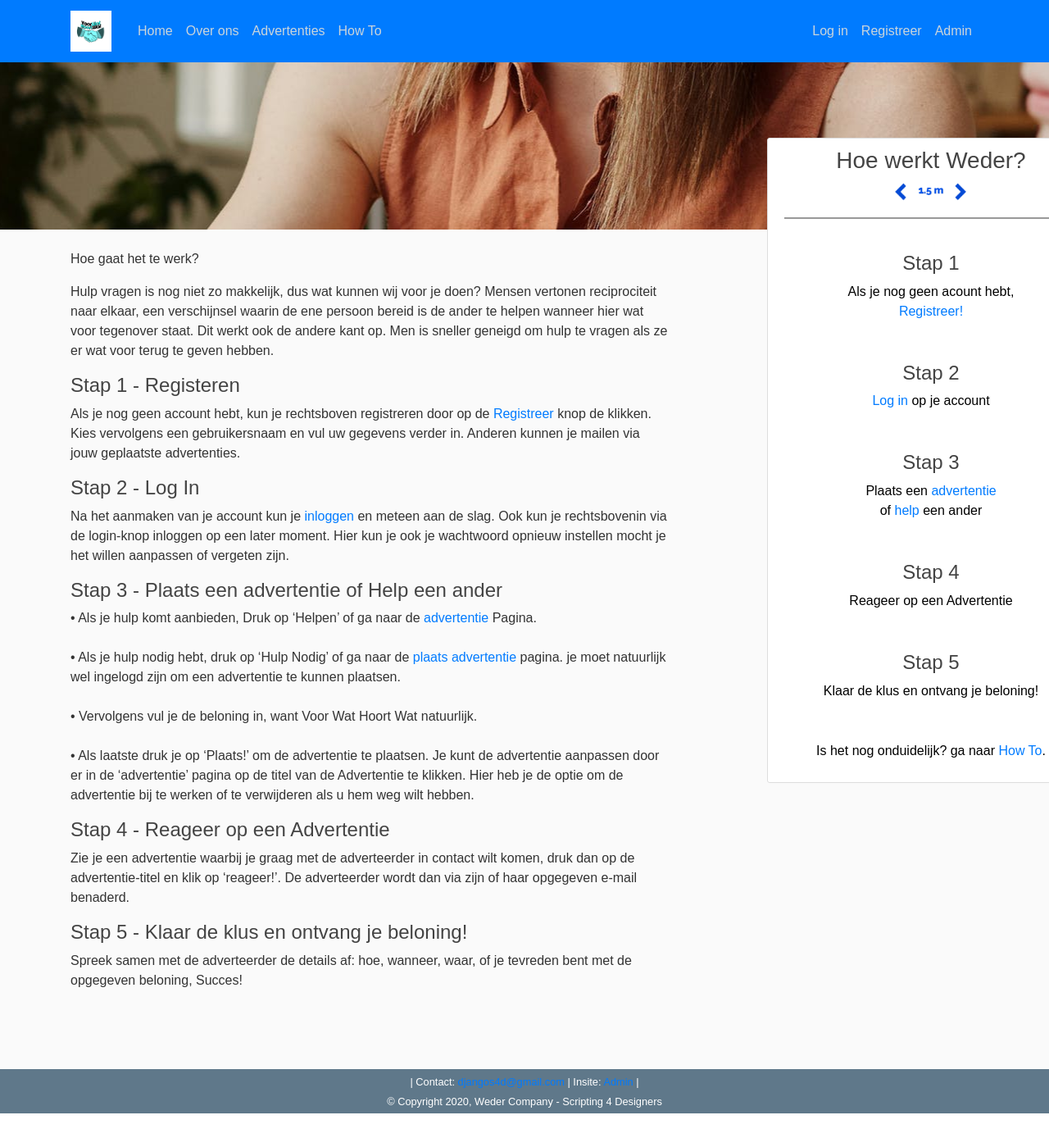
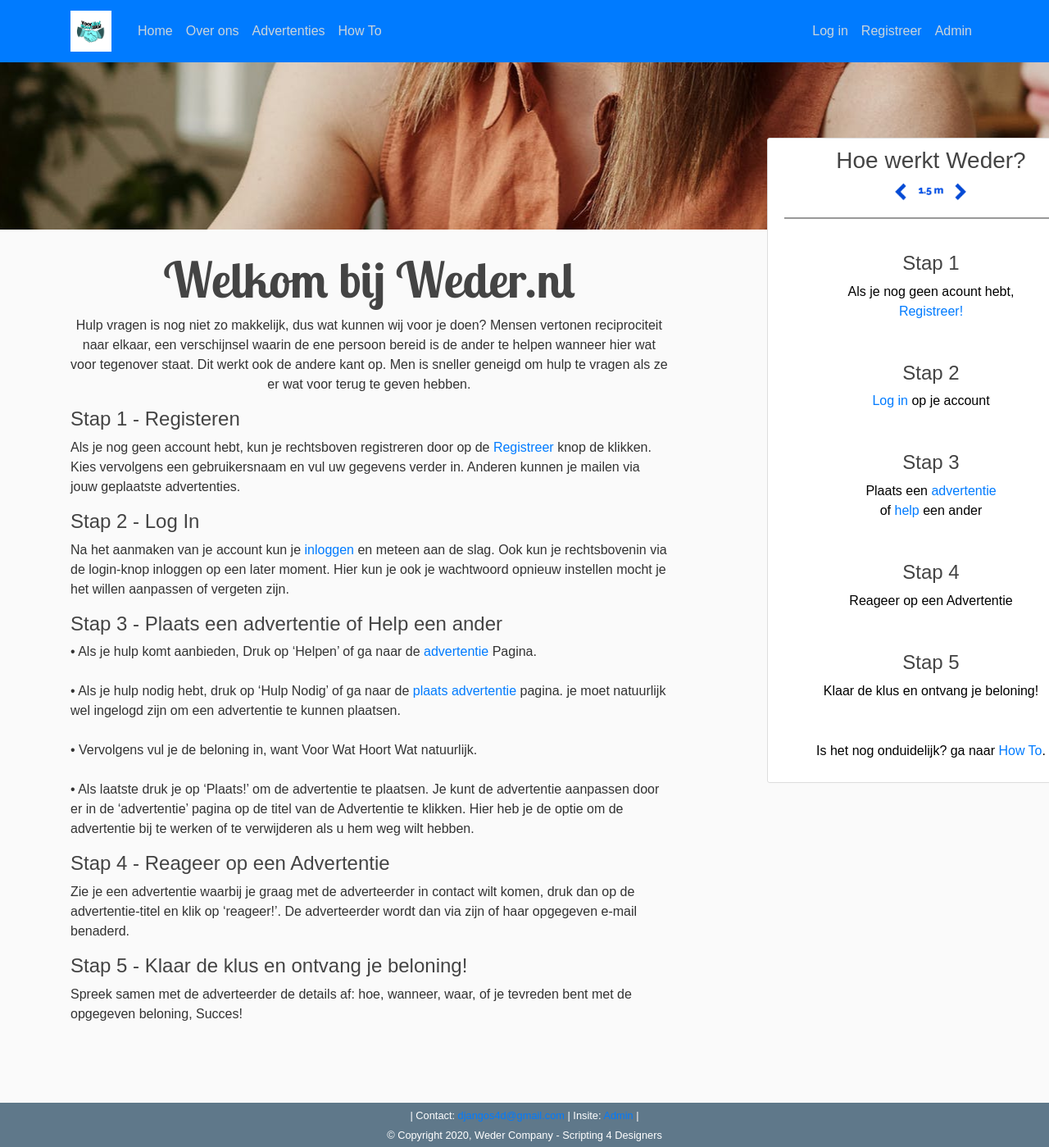
Before and after one commit to Ruben-wiel/s4d_project, a Django app: page /howto/ in a window 1280 px wide. Shown: the whole page at 82% size. Before the commit the page ends 1358 px from the top, so only its background shows below. Run offline with Django 3.2, Linux system fonts and the light colour scheme; some libraries are stand-ins or nearby versions.

Commit message:
update CSS titles

```diff
--- a/s4d_webapp/website/static/website/home.css
+++ b/s4d_webapp/website/static/website/home.css
@@ -77,9 +77,11 @@
     margin-top: 20px;
 }
 
-.contenthome h1 {
+.titelcontent h1 {
     font-family: 'Lobster Two', cursive;
     font-size: 60px;
+    text-align: center;
+    margin-top: 25px;
 }
 
 .ruimte {
--- a/s4d_webapp/website/static/website/instructions.css
+++ b/s4d_webapp/website/static/website/instructions.css
@@ -16,7 +16,11 @@
     margin-top: -7em;
   }
 
-
+    .howtocontent h1{
+        font-family: 'Lobster Two', cursive;
+        font-size: 60px;
+        text-align: center;
+}
 .contentverschillend {
     display: block;
     top: 0;
@@ -27,3 +31,13 @@
     height: 100%;
     background: url(../../static/website/images/instructions.jpeg) no-repeat center;
 }
+
+.inleiding {
+    text-align: center;
+}
+.titelcontent h1 {
+    font-family: 'Lobster Two', cursive;
+    font-size: 60px;
+    text-align: center;
+    margin-top: 25px;
+}
--- a/s4d_webapp/website/templates/website/about.html
+++ b/s4d_webapp/website/templates/website/about.html
@@ -1,12 +1,14 @@
 {% extends "website/base.html" %} {% load static %} {% block content %}
 <html>
+
+
   <head>
     <meta name="viewport" content="width=device-width, initial-scale=1" />
     <link rel="stylesheet" type="text/css" href="{% static 'website/about.css' %}">
   </head>
   <body>
+  <div class="titelcontent"><h1>Ons Team</h1></div>
     <div class="content">
-      <h1>Ons Team</h1>
       <p>
         Wij zijn drie studenten van de minor Scripting 4 Designers op de
         Hogeschool van Arnhem & Nijmegen. Voor ons eindproject hebben wij een
--- a/s4d_webapp/website/templates/website/base.html
+++ b/s4d_webapp/website/templates/website/base.html
@@ -11,6 +11,7 @@
     <link rel="stylesheet" href="https://stackpath.bootstrapcdn.com/bootstrap/4.4.1/css/bootstrap.min.css" integrity="sha384-Vkoo8x4CGsO3+Hhxv8T/Q5PaXtkKtu6ug5TOeNV6gBiFeWPGFN9MuhOf23Q9Ifjh" crossorigin="anonymous">
     <link rel="stylesheet" type="text/css" href="{% static 'website/main.css' %}">
     <link rel="stylesheet" type="text/css" href="{% static 'website/jenteshokje.css' %}">
+    <!-- font Lobster two <H1> -->
     <link href="https://fonts.googleapis.com/css2?family=Lobster+Two:wght@700&display=swap" rel="stylesheet">
 
     <!-- Font Awesome CSS (icons) -->
--- a/s4d_webapp/website/templates/website/home.html
+++ b/s4d_webapp/website/templates/website/home.html
@@ -4,10 +4,11 @@
 <link rel="stylesheet" type="text/css" href="{% static 'website/home.css' %}">
 
     <!-- Page Content -->
+    <div class="titelcontent"><h1>Welkom bij Weder.nl</h1></div>
     <div class="containerhome">
         <div class="card border-0 shadow my-5"></div>
             <div class="contenthome">
-                <h1>Welkom bij Weder.nl</h1>
+                <!--<h1>Welkom bij Weder.nl</h1> -->
                 <p class="lead">Hulp vragen is nog niet zo makkelijk, dus wat kunnen wij voor je doen? Mensen vertonen reciprociteit naar elkaar,
                     een verschijnsel waarin de ene persoon bereid is de ander te helpen wanneer hier wat voor tegenover staat.
                     Dit werkt ook de andere kant op. Men is sneller geneigd om hulp te vragen als ze er wat voor terug te geven hebben.
--- a/s4d_webapp/website/templates/website/howto.html
+++ b/s4d_webapp/website/templates/website/howto.html
@@ -4,14 +4,14 @@
   type="text/css"
   href="{% static 'website/instructions.css' %}"
 />
-<div>
-  <br />
-</div>
-<div>
-  <div>
-    <p>
+<div class="titelcontent"><h1>Welkom bij Weder.nl</h1></div>
+
+  <!--<div class="howtocontent">
+    <h1>
       Hoe gaat het te werk?
-    </p>
+    </h1>
+  </div>-->
+  <div class="inleiding">
     <p>
       Hulp vragen is nog niet zo makkelijk, dus wat kunnen wij voor je doen?
       Mensen vertonen reciprociteit naar elkaar, een verschijnsel waarin de ene
```
Also changed, not shown: s4d_webapp/website/static/website/about.css (+8 -1 lines), s4d_webapp/website/static/website/posts.css (+14 -0 lines), s4d_webapp/website/templates/website/posts.html (+6 -1 lines).
